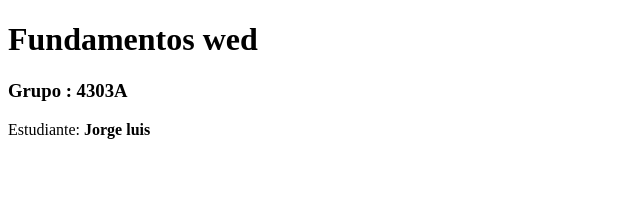
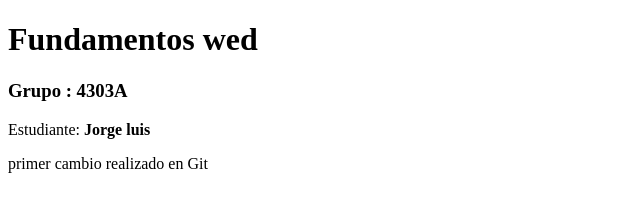
Before and after one commit to jluishurtado/fundamentoswed2025, a plain HTML site: page index.html in a window 1280 px wide. Shown: the whole page, without its empty margins (0-640 px from the left). Drawn offline with Linux system fonts and the light colour scheme.

Commit message:
agregue parrafo en index.html

```diff
--- a/index.html
+++ b/index.html
@@ -9,5 +9,7 @@
     <h1>Fundamentos wed</h1>
     <h3>Grupo : 4303A</h3>
     <p>Estudiante:<strong> Jorge luis</strong></p>
+
+    <p>primer cambio realizado en Git</p>
 </body>
 </html>
```
